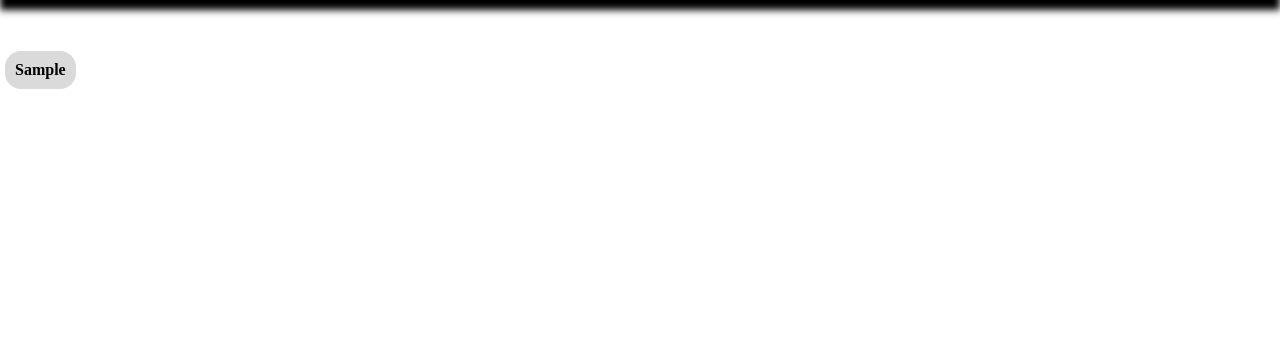
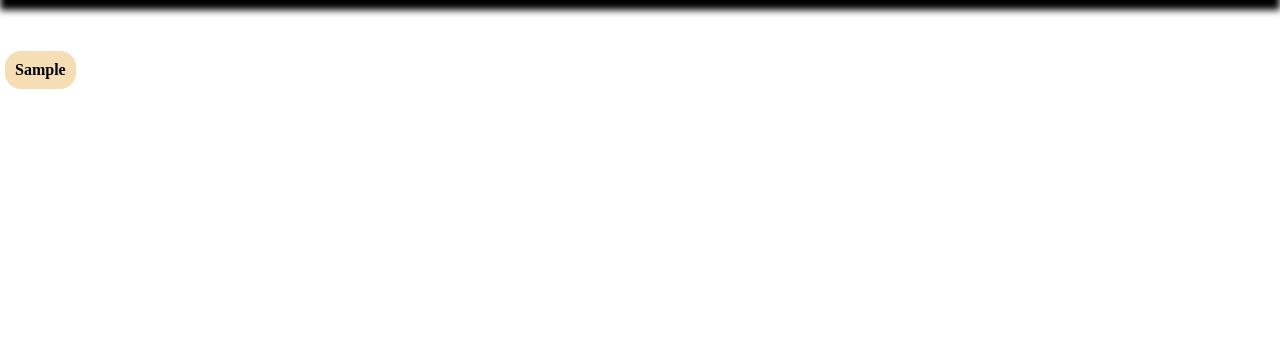
Before and after one commit to Eliud15/fz, a PHP site: page / in a window 1280 px wide. Shown: the part 80-420 px from the top of the page. Run offline with PHP 8.4, Linux system fonts and the light colour scheme; tables that the repository leaves empty or names only in its code hold one stand-in row (values such as "Sample post").

Commit message:
se agrego la contrasena de la base de datos y se cambnio el color de fondo del h4

```diff
--- a/index.css
+++ b/index.css
@@ -24,7 +24,7 @@ h4{
     display: inline-block;
     width: auto;
     margin-left: 5px;
-    background-color: rgb(218, 218, 218);
+    background-color: wheat;
     padding: 10px;
     border-radius: 1rem;
      margin-bottom: 20px;
```
